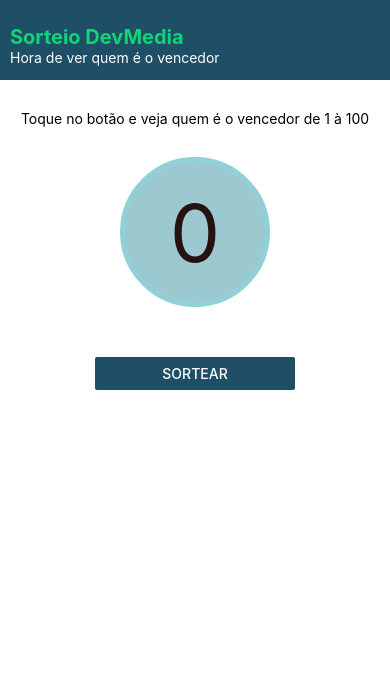
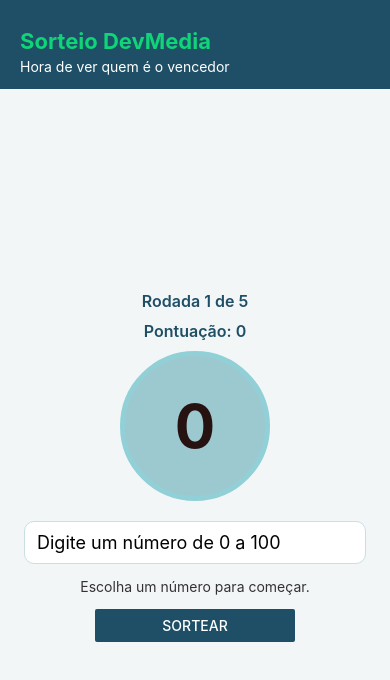
Before and after one commit to pero387/PAM-1-26, a React Native app: screen / in a window 390 px wide. Shown: the top 680 px of the page. Built offline with nearby package versions, Linux system fonts and the light colour scheme.

Commit message:
final atv_sorteio

```diff
--- a/App.js
+++ b/App.js
@@ -1,129 +1,193 @@
 import React, { useState } from 'react';
-import { View, Text, Button, StyleSheet } from 'react-native';
+import { View, Text, TextInput, Button, StyleSheet } from 'react-native';
 
 const TOTAL_RODADAS = 5;
 const PONTUACAO_MAXIMA = TOTAL_RODADAS * 100;
-
-let rodadaAtual = 1;
-let pontuacaoTotal = 0;
-let numeroSorteado = null;
-
+const NUMERO_MINIMO = 0;
+const NUMERO_MAXIMO = 100;
 
 const estilo = StyleSheet.create({
-  boxTitulo: {
-    height: 80,
-    backgroundColor: '#1f4f66',
-    paddingHorizontal: 10,
-    paddingTop: 10,
-    justifyContent: 'center',
+  container: {
+    flex: 1,
+    backgroundColor: '#f3f6f7',
   },
 
-  tituloCabecalho: {
+  topo: {
+    backgroundColor: '#1f4f66',
+    paddingHorizontal: 20,
+    paddingTop: 28,
+    paddingBottom: 14,
+  },
+
+  titulo: {
     color: '#0fd478',
+    fontSize: 22,
     fontWeight: '700',
-    fontSize: 20,
   },
 
   subtitulo: {
     color: '#fff',
+    fontSize: 14,
+    marginTop: 4,
   },
 
   tela: {
-    width: '100%',
+    flex: 1,
     justifyContent: 'center',
     alignItems: 'center',
+    paddingHorizontal: 24,
+    paddingVertical: 20,
   },
 
-  boxNumero: {
-    borderColor: '#92d0d8',
+  texto: {
+    fontSize: 16,
+    color: '#1f4f66',
+    fontWeight: '600',
+    marginBottom: 10,
+  },
+
+  circulo: {
+    width: 150,
+    height: 150,
+    borderRadius: 75,
     backgroundColor: '#9cc9cf',
     borderWidth: 5,
-    height: 150,
-    width: 150,
-    borderRadius: 75,
+    borderColor: '#92d0d8',
     justifyContent: 'center',
     alignItems: 'center',
-    marginBottom: 50,
-  },
-
-  tituloTexto: {
-    fontSize: 14,
-    marginVertical: 30,
-    paddingHorizontal: 20,
-    textAlign: 'center',
+    marginBottom: 20,
   },
 
   numero: {
-    fontSize: 80,
+    fontSize: 60,
     color: '#271212',
+    fontWeight: '700',
   },
 
-  boxBotao: {
+  input: {
+    width: '100%',
+    borderWidth: 1,
+    borderColor: '#c9dfe3',
+    backgroundColor: '#fff',
+    borderRadius: 10,
+    paddingHorizontal: 12,
+    paddingVertical: 10,
+    fontSize: 18,
+    marginBottom: 14,
+  },
+
+  mensagem: {
+    fontSize: 14,
+    color: '#333',
+    textAlign: 'center',
+    marginBottom: 14,
+  },
+
+  botao: {
     width: 200,
   },
 });
 
-const Titulo = () => {
-  return (
-    <View style={estilo.boxTitulo}>
-      <Text style={estilo.tituloCabecalho}>
-        Sorteio DevMedia
-      </Text>
+export default function App() {
+  const [numeroEscolhido, setNumeroEscolhido] = useState('');
+  const [numeroSorteado, setNumeroSorteado] = useState(0);
+  const [rodadaAtual, setRodadaAtual] = useState(1);
+  const [pontuacaoTotal, setPontuacaoTotal] = useState(0);
+  const [mensagem, setMensagem] = useState('Escolha um número para começar.');
+  const [jogoFinalizado, setJogoFinalizado] = useState(false);
 
-      <Text style={estilo.subtitulo}>
-        Hora de ver quem é o vencedor
-      </Text>
-    </View>
-  );
-};
-const NumeroEscolhido = ({ numero }) => {
-  return (
-    <View style={estilo.boxNumero}>
-      <Text style={estilo.numero}>
-        {numero}
-      </Text>
-    </View>
-  );
-};
+  function obterMensagemFinal(total = pontuacaoTotal) {
+    if (total === PONTUACAO_MAXIMA) return 'Perfeito! Você acertou todos!';
+    if (total >= 400) return 'Quase perfeito!';
+    if (total >= 300) return 'Excelente!';
+    if (total >= 200) return 'Muito bem!';
+    if (total >= 100) return 'Bom começo!';
+    return 'Continue tentando!';
+  }
 
-const TelaInicial = () => {
-  const [numeroSorteado, setNumeroSorteado] = useState(0);
+  const sortearNumero = () => {
+    const valor = Number(numeroEscolhido);
 
-  const gerarNumero = () => {
-    const novoNumero = Math.floor(Math.random() * 100 + 1);
+    if (numeroEscolhido === '') {
+      setMensagem('Informe um número entre 0 e 100. Tente de novo.');
+      return;
+    }
 
-    setNumeroSorteado(novoNumero);
+    const numeroValido =
+      Number.isInteger(valor) &&
+      valor >= NUMERO_MINIMO &&
+      valor <= NUMERO_MAXIMO;
+
+    if (!numeroValido) {
+      setMensagem('Informe um número inteiro entre 0 e 100. Tente de novo.');
+      return;
+    }
+
+    const numeroGerado =
+      Math.floor(Math.random() * (NUMERO_MAXIMO - NUMERO_MINIMO + 1)) +
+      NUMERO_MINIMO;
+    const pontos = 100 - Math.abs(valor - numeroGerado);
+    const novoTotal = pontuacaoTotal + pontos;
+
+    setNumeroSorteado(numeroGerado);
+    setPontuacaoTotal(novoTotal);
+    setMensagem(`Você escolheu ${valor}. O sorteado foi ${numeroGerado}. Você fez ${pontos} pontos.`);
+
+    if (rodadaAtual === TOTAL_RODADAS) {
+      setJogoFinalizado(true);
+      setMensagem(
+        `Fim do jogo! Total: ${novoTotal}/${PONTUACAO_MAXIMA}. ${obterMensagemFinal(novoTotal)}`,
+      );
+      return;
+    }
+
+    setNumeroEscolhido('');
+    setRodadaAtual((atual) => atual + 1);
+  };
+
+  const reiniciarJogo = () => {
+    setNumeroEscolhido('');
+    setNumeroSorteado(0);
+    setRodadaAtual(1);
+    setPontuacaoTotal(0);
+    setMensagem('Escolha um número para começar.');
+    setJogoFinalizado(false);
   };
 
   return (
-    <View style={estilo.tela}>
+    <View style={estilo.container}>
+      <View style={estilo.topo}>
+        <Text style={estilo.titulo}>Sorteio DevMedia</Text>
+        <Text style={estilo.subtitulo}>Hora de ver quem é o vencedor</Text>
+      </View>
 
-      <Text style={estilo.tituloTexto}>
-        Toque no botão e veja quem é o vencedor de 1 à 100
-      </Text>
+      <View style={estilo.tela}>
+        <Text style={estilo.texto}>Rodada {rodadaAtual} de {TOTAL_RODADAS}</Text>
+        <Text style={estilo.texto}>Pontuação: {pontuacaoTotal}</Text>
 
-      <NumeroEscolhido numero={numeroSorteado} />
+        <View style={estilo.circulo}>
+          <Text style={estilo.numero}>{numeroSorteado}</Text>
+        </View>
 
-      <View style={estilo.boxBotao}>
-        <Button
-          title="Sortear"
-          onPress={gerarNumero}
-          color="#1f4f66"
+        <TextInput
+          style={estilo.input}
+          value={numeroEscolhido}
+          onChangeText={setNumeroEscolhido}
+          keyboardType="numeric"
+          placeholder="Digite um número de 0 a 100"
+          editable={!jogoFinalizado}
         />
 
+        <Text style={estilo.mensagem}>{mensagem}</Text>
+
+        <View style={estilo.botao}>
+          {!jogoFinalizado ? (
+            <Button title="Sortear" onPress={sortearNumero} color="#1f4f66" />
+          ) : (
+            <Button title="Jogar de novo" onPress={reiniciarJogo} color="#1f4f66" />
+          )}
+        </View>
       </View>
-
     </View>
   );
-};
-
-const App = () => {
-  return (
-    <View>
-      <Titulo />
-      <TelaInicial />
-    </View>
-  );
-};
-
-export default App;
+}
```
